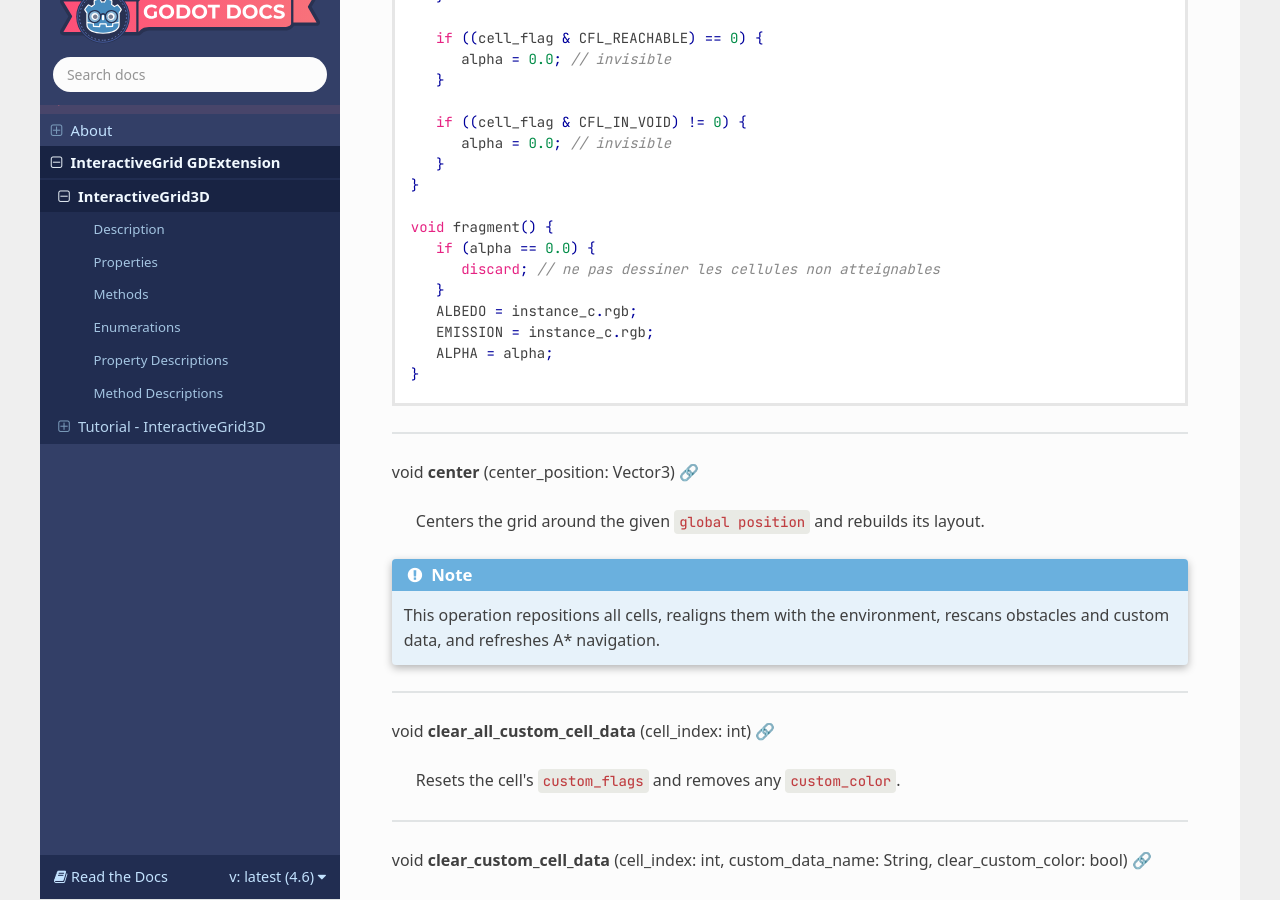
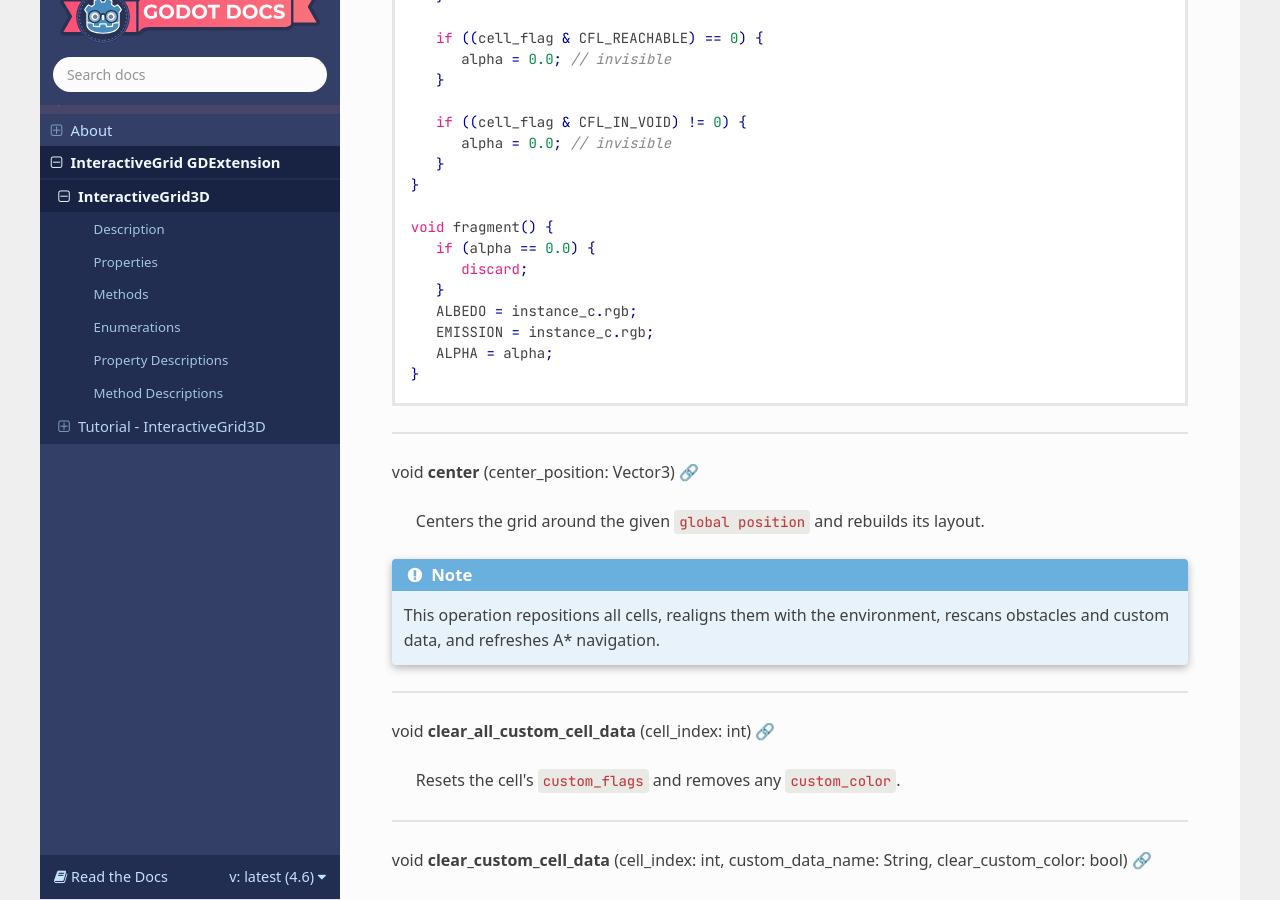
Before and after one commit to antoinecharruel/godot-gdextension-docs, a Sphinx documentation site: the page built from doc/interactive-grid/interactive-grid-3d.rst, in a window 1280 px wide and 900 px high, scrolled down 8764 px. Built offline with Sphinx 7.4.7 and the Read the Docs theme 3.1.0, drawn with Linux system fonts in a browser that asks for light colours.

Commit message:
fix: remove french sentence

```diff
--- a/doc/interactive-grid/interactive-grid-3d.rst
+++ b/doc/interactive-grid/interactive-grid-3d.rst
@@ -467,7 +467,7 @@ Adds custom data to a specific cell.
 
    void fragment() {
       if (alpha == 0.0) {
-         discard; // ne pas dessiner les cellules non atteignables
+         discard;
       }
       ALBEDO = instance_c.rgb;
       EMISSION = instance_c.rgb;
```
